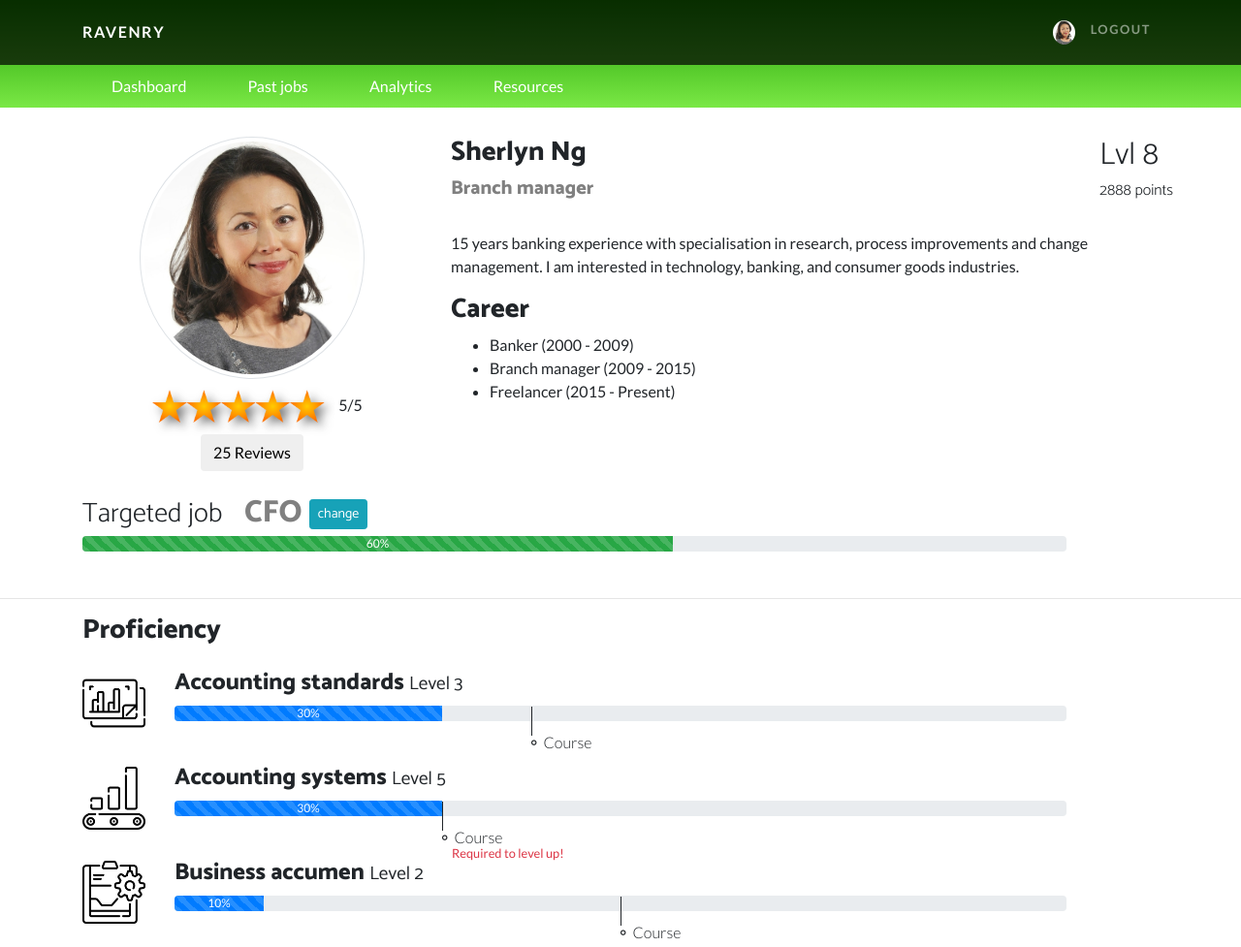
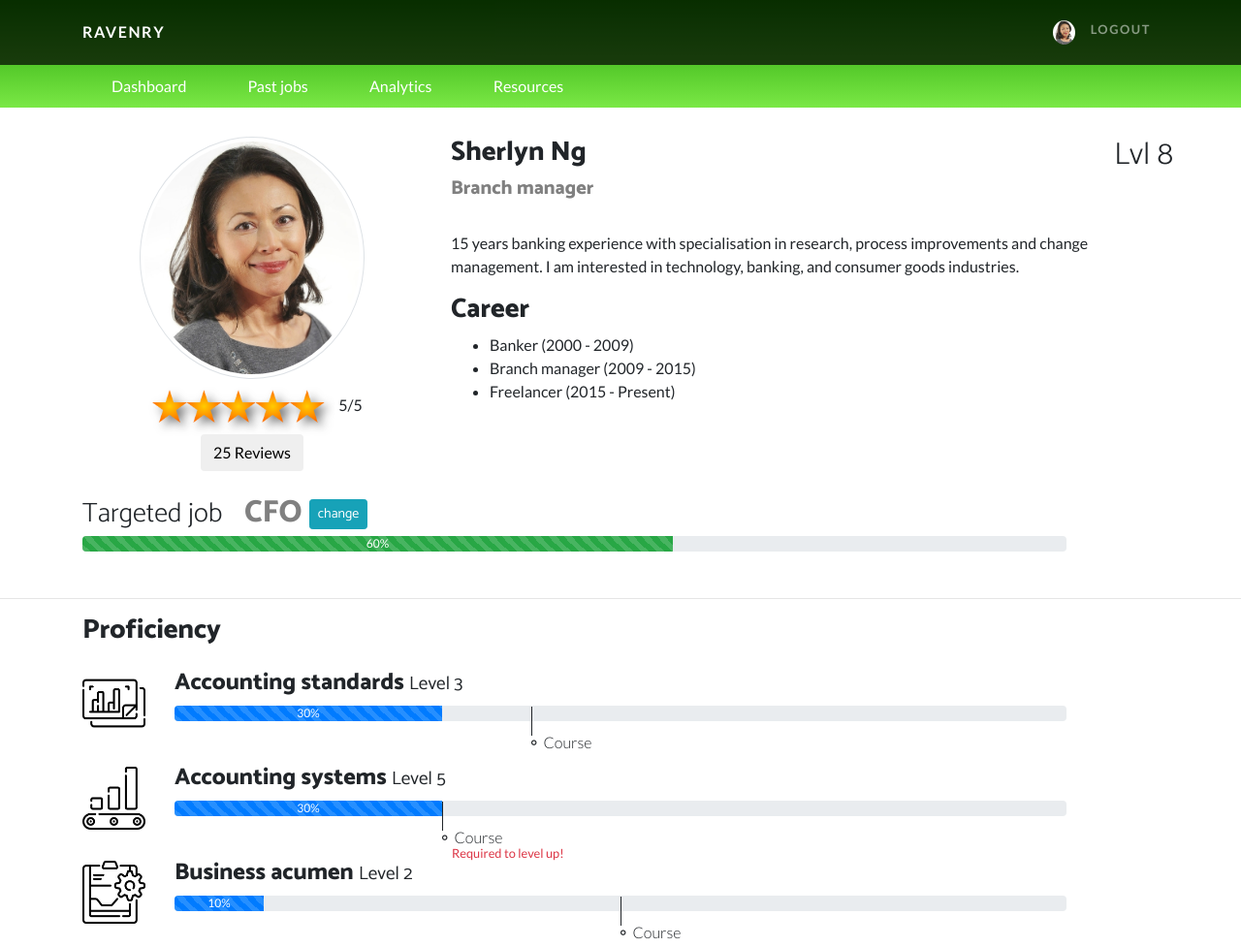
Before and after one commit to zhengyangtean/skillsFutureHackathon, a website: page public/profile.html in a window 1280 px wide. Shown: the top 977 px of the page at 97% size. Drawn offline with nearby package versions, Linux system fonts and the light colour scheme.

Commit message:
Shift points to rewards.

```diff
--- a/public/profile.html
+++ b/public/profile.html
@@ -76,7 +76,6 @@
                     <div class="">
                         <div class="exp-container">
                             <h2>Lvl 8</h2>
-                            <h6 class="text-right">2888 points</h6>
                         </div>
                         <h3>Sherlyn Ng</h3>
                         <h5 class="occupation">Branch manager</h5>
@@ -176,7 +175,7 @@
                     <img class="img-fluid" style="margin-right: 10px;" src="img/030-management.png" alt="">
                 </div>
                 <div class="col-lg-10 col-md-9">
-                    <h4 style="margin-right: 10px;">Business accumen <small>Level 2</small></h4>
+                    <h4 style="margin-right: 10px;">Business acumen <small>Level 2</small></h4>
                     <div class="progress">
                         <div class="progress-bar progress-bar-striped" role="progressbar" aria-valuenow="75" aria-valuemin="0" aria-valuemax="100" style="width: 10%">10%</div>
                     </div>
@@ -315,6 +314,7 @@
                 <div class="col-sm-3">
                     <div class="">
                         <h3>Rewards</h3>
+                        <h6>Currently: 2888 points</h6>
                     </div>
                 </div>
             </div>
```
